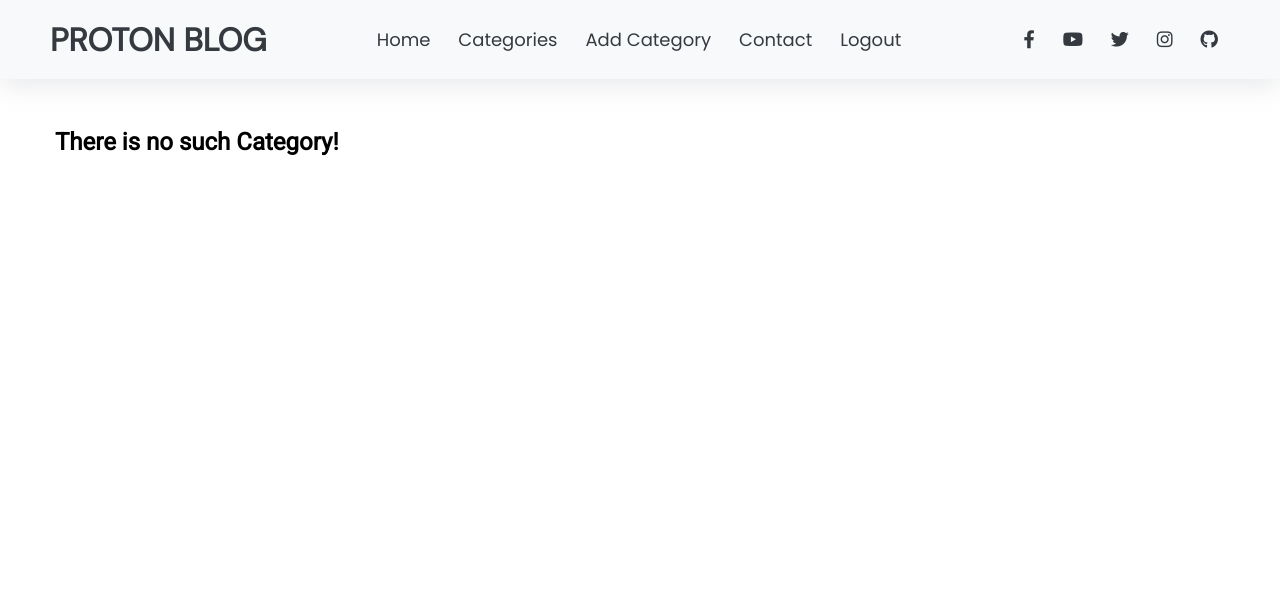
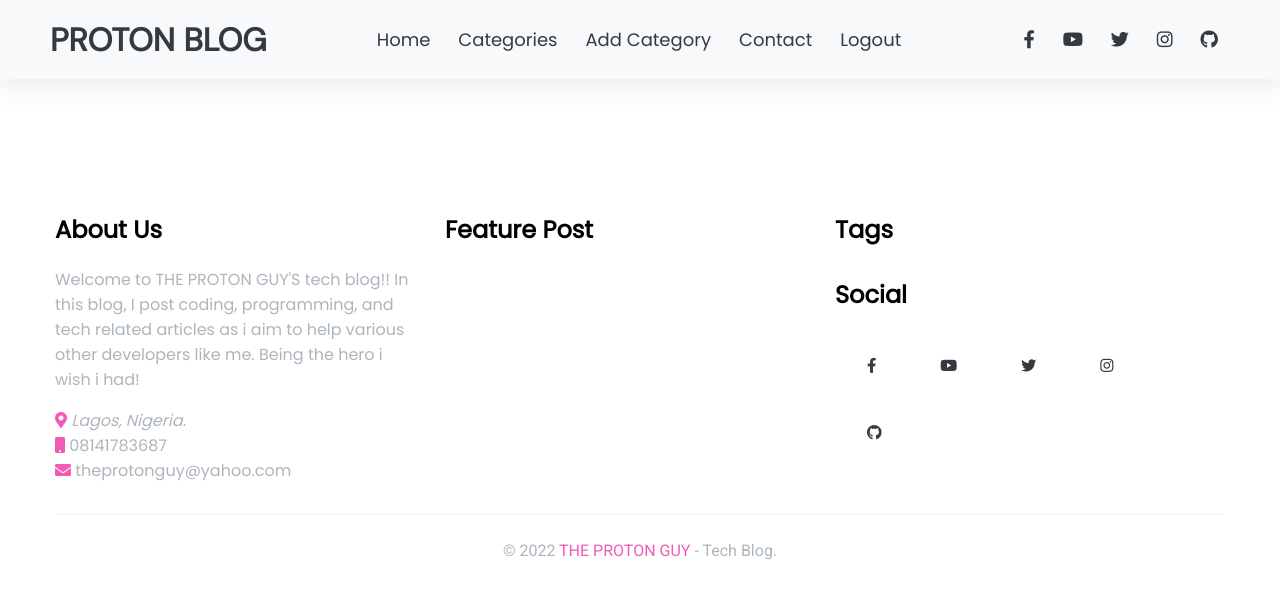
Before and after one commit to deji12/proton_blog, a Django app: page /category/1/ in a window 1280 px wide. Shown: the top 599 px of the page. Run offline with Django 4.2, Linux system fonts and the light colour scheme; a user stored in the database is signed in; data comes from the database, SQL or seed files in the repository; data that the repository does not hold is empty; parts of the project's set-up code (start-up, migrations or seed data) failed here and were passed over; some libraries are stand-ins or nearby versions.

Commit message:
finalised changes

```diff
--- a/blog/templates/blog/base2.html
+++ b/blog/templates/blog/base2.html
@@ -3,8 +3,11 @@
 <head>
     <meta charset="UTF-8">
     <meta name="viewport" content="width=device-width, initial-scale=1.0">
-    <title>TPG BLOG</title>
-
+    {% if cname %}
+        <title>TPG Blog | {{cname}}</title>
+    {% else %}
+        <title>TPG Blog</title>
+    {% endif %}
     <!-- font awesome icons cdn -->
     {% load static %}
     <link rel="stylesheet" href="https://cdnjs.cloudflare.com/ajax/libs/font-awesome/5.15.2/css/all.min.css" integrity="sha512-HK5fgLBL+xu6dm/Ii3z4xhlSUyZgTT9tuc/hSrtw6uzJOvgRr2a9jyxxT1ely+B+xFAmJKVSTbpM/CuL7qxO8w==" crossorigin="anonymous" />
@@ -34,7 +37,7 @@
                         {% if user.is_authenticated %}
 
                             <a href="{% url 'blog-home' %}" class="nav-link">Home</a>
-                            <a href="#" class="nav-link">Categories</a>
+                            <a href="{% url 'all_categories' %}" class="nav-link">Categories</a>
 
                             <!-- <a href="{% url 'create-post' %}" class="nav-link">Add Post</a> -->
                             <a href="{% url 'add_category' %}" class="nav-link">Add Category</a>
--- a/blog/templates/blog/categories.html
+++ b/blog/templates/blog/categories.html
@@ -6,7 +6,6 @@
 <head>
     <meta charset="UTF-8">
     <meta name="viewport" content="width=device-width, initial-scale=1.0">
-    <title>TPG BLOG</title>
 
     <!-- font awesome icons cdn -->
     {% load static %}
@@ -29,8 +28,9 @@
                     <div class="container">
                         <div class="grid">
                             <!-- article -->
-                        {% if cats %}
-                            {% for post in cats %}
+
+                        {% if cats2 %}
+                            {% for post in cats2 %}
                                 <div class="grid-item">
                                     <!-- <center><h1>{{ post.category }} Category</h1></center> -->
                                     <article class="article">
@@ -49,6 +49,35 @@
                                                 </a>
                                                 <p class="secondary-title text-secondary display-3">
                                                     <span><i class="far fa-clock text-primary"></i> {{ post.created }} </span>
+                                                    {% for i in coms %}
+                                                        <span><i class="far fa-comments text-primary"></i> {{ i }}</span>
+                                                    {% endfor %}
+                                                </p>
+                                            </div>
+                                        </div>
+                                    </article>
+                                </div>
+                            {% endfor %}
+                        {% elif cats %}
+                            {% for post in cats %}
+                                <div class="grid-item">
+                                    <!-- <center><h1>{{ post.category }} Category</h1></center> -->
+                                    <article class="article">
+                                        <div class="card">
+
+                                            <div class="overflow-img">
+                                                <a href="{% url 'article-page' post.slug %}">
+                                                    {% if post.image %}
+                                                        <img src="{{ post.image.url }}" class="img-fluid" alt="">
+                                                    {% endif %}
+                                                </a>
+                                            </div>
+                                            <div class="card-body text-center px-1">
+                                                <a href="{% url 'article-page' post.slug %}" class="text-title display-1 text-dark">
+                                                {{ post.title }}
+                                                </a>
+                                                <p class="secondary-title text-secondary display-3">
+                                                    <span><i class="far fa-clock text-primary"></i> {{ post.created }} </span>
                                                     <!-- <span><i class="far fa-comments text-primary"></i> 12</span> -->
                                                 </p>
                                             </div>
@@ -57,6 +86,7 @@
                                 </div>
                             {% endfor %}
 
+                        {% endif %}
                             <!-- .article -->
                             <!-- article -->
                             <!-- {% for post in posts %}
@@ -473,9 +503,7 @@
 
     <!-- custom javascript main.js file -->
     <script src="{% static 'js/main.js' %}"></script>
-    {% else %}
-        <h1>There is no such Category!</h1>
-    {% endif %}
+
 </body>
 </html>
 {% endblock content %}
--- a/blog/views.py
+++ b/blog/views.py
@@ -30,11 +30,22 @@ def BlogHome(request):
         if counted > 1:
             cats.remove(j)
 
+    fin = []
+    for i in Post.objects.all().order_by('-created'):
+        data = Post.objects.get(id=i.id)
+        comments = data.comments.all()
+        fi = 0
+        for i in comments:
+            fi+=1
+
+        fin.append(fi)
+
 
     context = {
         'posts': post,
         'categories': cats,
-        'feat': feautured_post
+        'feat': feautured_post,
+        'coms': fin
     }
     return render(request, 'blog/index.html', context)
 
@@ -50,10 +61,22 @@ def AllPost(request):
         counted = cats.count(j)
         if counted > 1:
             cats.remove(j)
+
+    fin = []
+    for i in Post.objects.all().order_by('-created'):
+        data = Post.objects.get(id=i.id)
+        comments = data.comments.all()
+        fi = 0
+        for i in comments:
+            fi+=1
+
+        fin.append(fi)
+
     context = {
         'posts': post,
         'categories': cats,
-        'feat': feautured_post
+        'feat': feautured_post,
+        'coms': fin
     }
     return render(request, 'blog/all_posts.html', context)
 
@@ -138,12 +161,23 @@ def AD(request, slug):
         if counted > 1:
             cats.remove(j)
 
+    fin = []
+    for i in Post.objects.all().order_by('-created'):
+        data = Post.objects.get(slug=slug)
+        comments = data.comments.all()
+        fi = 0
+        for i in comments:
+            fi+=1
+
+        fin.append(fi)
+
     context = {
         'data': data,
         'posts': data2,
         'feat': feautured_post,
         'categories': cats,
-        'comments': comments
+        'comments': comments,
+        'coms': fin
     }
     return render(request, 'blog/article_detail2.html', context)
 
@@ -192,8 +226,26 @@ def AddCat(request):
     return render(request, 'blog/add_category.html', context)
 
 def CategoryView(request, cats):
-    category_posts = Post.objects.filter(category=cats)
-    return render(request, 'blog/categories.html', {'cats': category_posts})
+    category_posts = Post.objects.filter( category=cats)
+    category_posts2 = Post.objects.filter( category2=cats)
+
+    fin = []
+    for i in Post.objects.all().order_by('-created'):
+        data = Post.objects.get(slug=i.slug)
+        comments = data.comments.all()
+        fi = 0
+        for i in comments:
+            fi+=1
+
+        fin.append(fi)
+    context = {
+        'cats': category_posts,
+        'cats2': category_posts2,
+        'cname':cats,
+        'coms': fin
+        }
+
+    return render(request, 'blog/categories.html', context)
 
 def Categories(request):
     feautured_post= Post.objects.all().order_by('-created')[:3]
```
Also changed, not shown: blog/templates/blog/all_posts.html (+7 -2 lines), blog/templates/blog/article_detail2.html (+6 -3 lines), blog/templates/blog/index.html (+6 -1 lines).
